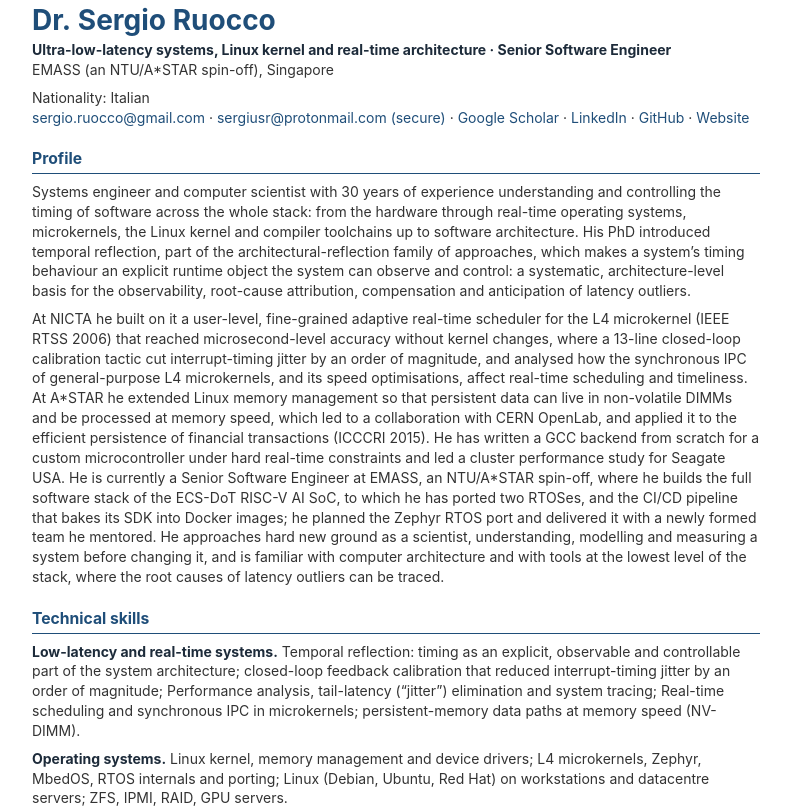
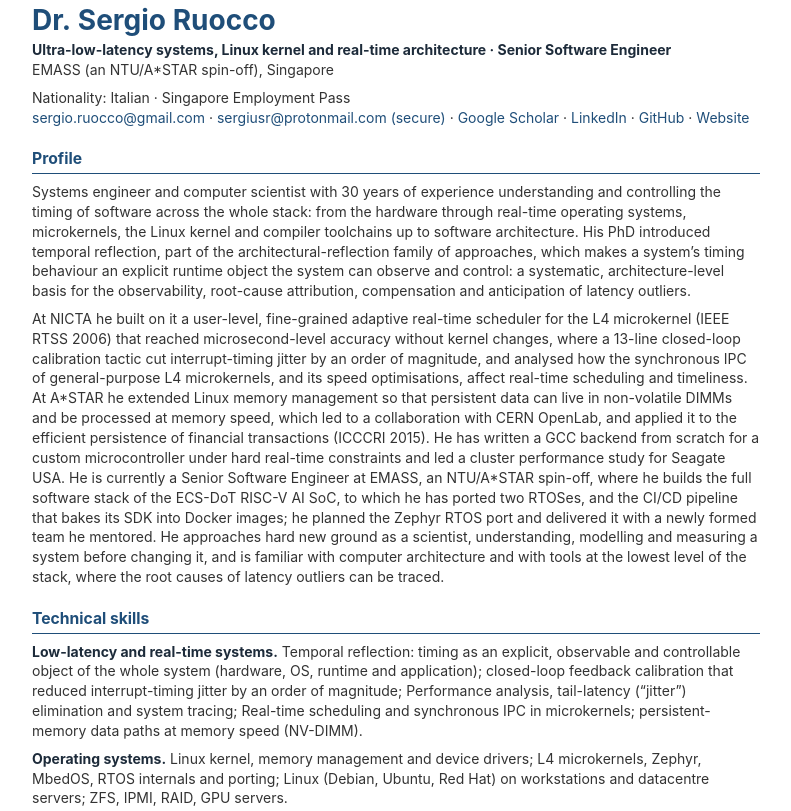
Before and after one commit to sergioruocco/cv, a plain HTML site: page docs/files/Sergio_Ruocco_CV_low_latency.html in a window 1280 px wide. Shown: the part 168-979 px from the top of the page, without its empty margins (244-1035 px from the left). Drawn offline with Linux system fonts and the light colour scheme.

Commit message:
Rebuild CVs and website (Employment Pass, skill wording)
Co-Authored-By: Claude Opus 5.5 <noreply@anthropic.com>
Claude-Session: https://claude.ai/code/session_01LhUGiWfHYAZWj16WSSg8V7

```diff
--- a/docs/files/Sergio_Ruocco_CV_low_latency.html
+++ b/docs/files/Sergio_Ruocco_CV_low_latency.html
@@ -126,7 +126,7 @@ border-radius: 50%;
 <p><strong>Ultra-low-latency systems, Linux kernel and real-time
 architecture · Senior Software Engineer</strong><br />
 EMASS (an NTU/A*STAR spin-off), Singapore</p>
-<p>Nationality: Italian<br />
+<p>Nationality: Italian · Singapore Employment Pass<br />
 <a href="mailto:sergio.ruocco@gmail.com">sergio.ruocco@gmail.com</a> ·
 <a href="mailto:sergiusr@protonmail.com">sergiusr@protonmail.com
 (secure)</a> · <a href="https://scholar.google.com/citations?user=q1574qIAAAAJ">Google
@@ -166,12 +166,13 @@ level of the stack, where the root causes of latency outliers can be
 traced.</p>
 <h2 id="technical-skills">Technical skills</h2>
 <p><strong>Low-latency and real-time systems.</strong> Temporal
-reflection: timing as an explicit, observable and controllable part of
-the system architecture; closed-loop feedback calibration that reduced
-interrupt-timing jitter by an order of magnitude; Performance analysis,
-tail-latency (“jitter”) elimination and system tracing; Real-time
-scheduling and synchronous IPC in microkernels; persistent-memory data
-paths at memory speed (NV-DIMM).</p>
+reflection: timing as an explicit, observable and controllable object of
+the whole system (hardware, OS, runtime and application); closed-loop
+feedback calibration that reduced interrupt-timing jitter by an order of
+magnitude; Performance analysis, tail-latency (“jitter”) elimination and
+system tracing; Real-time scheduling and synchronous IPC in
+microkernels; persistent-memory data paths at memory speed
+(NV-DIMM).</p>
 <p><strong>Operating systems.</strong> Linux kernel, memory management
 and device drivers; L4 microkernels, Zephyr, MbedOS, RTOS internals and
 porting; Linux (Debian, Ubuntu, Red Hat) on workstations and datacentre
@@ -346,6 +347,6 @@ graded.</p>
 <em>Università degli Studi di Milano, Italy — 110/110 cum laude</em></p>
 <p>Thesis: <em>HyperReal: a paradigm for the design and synthesis of
 hard real-time control systems</em>.</p>
-<p class="stamp">Updated 20 November 2026 · git 3f80e68</p>
+<p class="stamp">Updated 20 November 2026 · git c725c47</p>
 </body>
 </html>
```
Also changed, not shown: docs/files/Sergio_Ruocco_CV_academic.html (+1 -1 lines), docs/files/Sergio_Ruocco_CV_consulting.html (+1 -1 lines), docs/files/Sergio_Ruocco_CV_industry.html (+1 -1 lines), docs/index.html (+1 -1 lines), docs/publications.html (+1 -1 lines), 8 other files.
